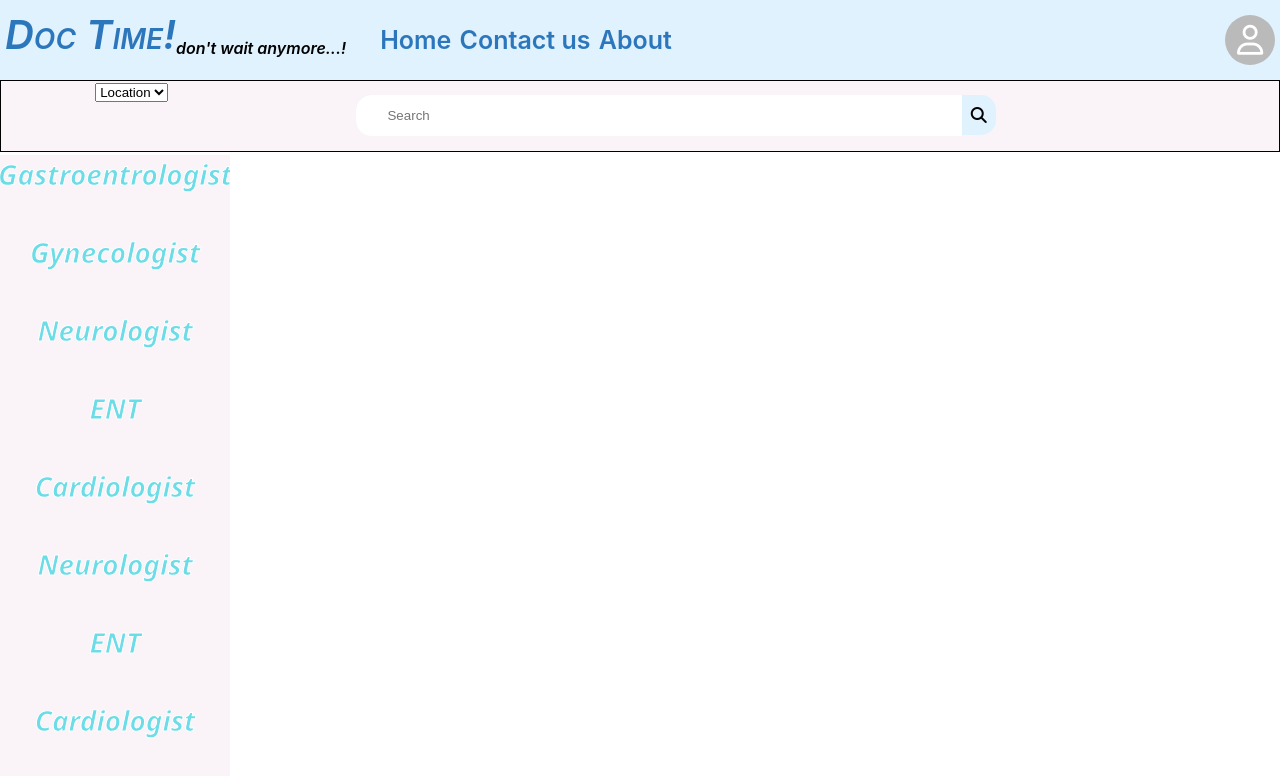
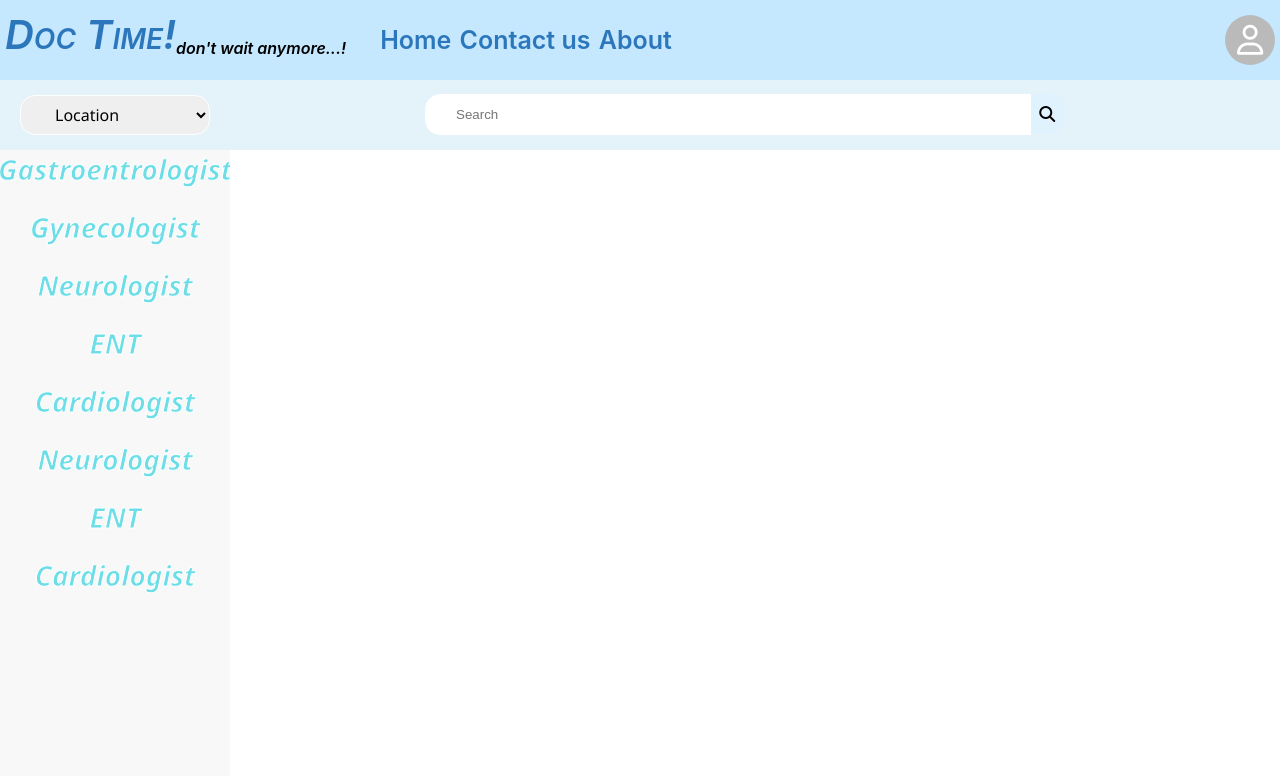
Before and after one commit to lohithreddym4/dr-time, a React (Create React App) app: page / in a window 1280 px wide. Shown: the top 776 px of the page. Built offline with nearby package versions, Linux system fonts and the light colour scheme.

Commit message:
Modified location element

```diff
--- a/src/App.css
+++ b/src/App.css
@@ -6,7 +6,7 @@ html::-webkit-scrollbar {
 .navbar{
   z-index: 2;
   height:80px;
-  background-color: #E0F2FE;
+  background-color: #c5e8ff;
   /* box-shadow: rgba(50, 50, 93, 0.25) 0px 50px 100px -20px, rgba(0, 0, 0, 0.3) 0px 30px 60px -30px; */
   display: flex;
   align-items: center;
@@ -33,14 +33,11 @@ html::-webkit-scrollbar {
 }
 .Nonelist{
   list-style-type: none;
-
   display:flex;
   /* justify-content: flex-start; */
   flex-direction: column;
   align-items:start;
   padding-right: 40px;
-
-
 }
 .Nonelist li>a,.Nonelist li>a>:visited{
   color: black;
@@ -94,14 +91,13 @@ a:hover{
 }
 
 .cat-1{
-  z-index: -1;
   left:0;
-  top:0px;
-  background-color:rgba(246, 231, 241, 0.503);
+  padding-top:0px;
+  background-color:rgb(248,248,248);
   width: 18vw;
   display:flex;
   flex-direction: column;
-  gap:40px;
+   gap:20px;
   align-items:center;
   /* border-right: 1px #000000 solid ; */
   font-size: large;
@@ -110,16 +106,15 @@ a:hover{
   height: 82svh;
   position: fixed;
   left: 0;
-  margin-top: 155px;
+  /* margin-top: 155px;  */
 }
 .cat-1>div a{
   color:rgba(70, 214, 227, 0.784);
   font-size:28px;
   font-family: 'Segoe UI', Tahoma, Geneva, Verdana, sans-serif;
   font-weight: 700;
-  -webkit-text-stroke-width: 1px;
+   -webkit-text-stroke-width: 1px;
   -webkit-text-stroke-color: white;
-
 }
 .cat-1>div a:hover{
   color:rgb(239, 72, 72);
@@ -132,13 +127,24 @@ a:hover{
   position: sticky;
   display: flex;
   align-items: right;
-  justify-content: space-around;
+  justify-content: space-between;
   height:70px;
-  border:solid black 1px;
-  background-color: rgba(246, 231, 241, 0.503);
+  border:solid black 0px;
+  background-color: #e4f2fa;
 }
 .location{
+  margin-top:15px;
+  padding-left: 20px;
 
+}
+.location select{
+  padding-left:30px;
+  font-family: 'Segoe UI', Tahoma, Geneva, Verdana, sans-serif;
+  font-size: medium;
+  border:solid white 0.5px;
+  border-radius: 15px;
+  height:40px;
+  width:190px;
 }
 .search-bar{
   /* padding-top: 22px; */
```
